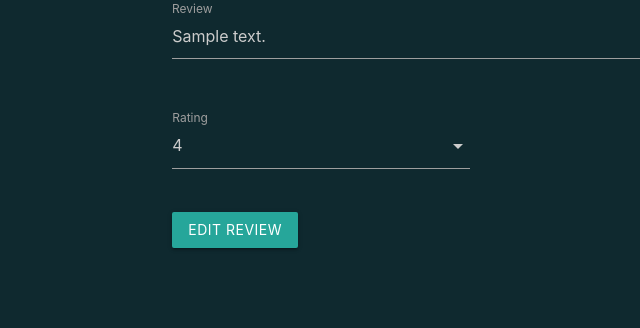
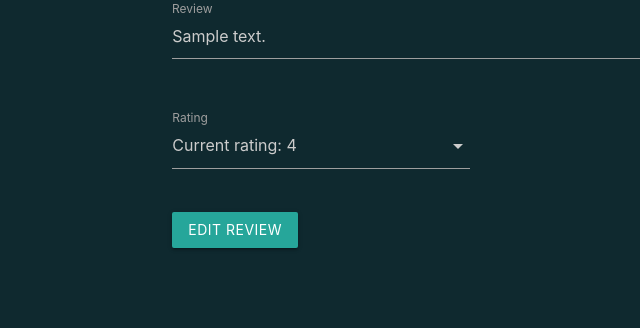
Before and after one commit to MariaLundgren/CO-OP-Game-Review, a Flask app: template templates/edit_review.html in a window 1280 px wide. Shown: the part 181-509 px from the top of the page, without its empty margins (159-799 px from the left). Run offline with Flask 2, Linux system fonts and the light colour scheme; the template is opened without the code that fills it: most values are stand-ins (such as "Sample title", 1, 10 or a date in 2020); some libraries are stand-ins or nearby versions.

Commit message:
changed populated value in dropdown for rating in adit_review template

```diff
--- a/templates/edit_review.html
+++ b/templates/edit_review.html
@@ -17,7 +17,7 @@
             <div class="row">
                 <div class="input-field col s12 m3 offset-m3">
                     <select id="rating" name="rating" required>
-                        <option disabled selected>{{ review.rating }}</option>
+                        <option value="{{ review.rating }}">Current rating: {{ review.rating }}</option>
                         <option value="1">1</option>
                         <option value="2">2</option>
                         <option value="3">3</option>
```
